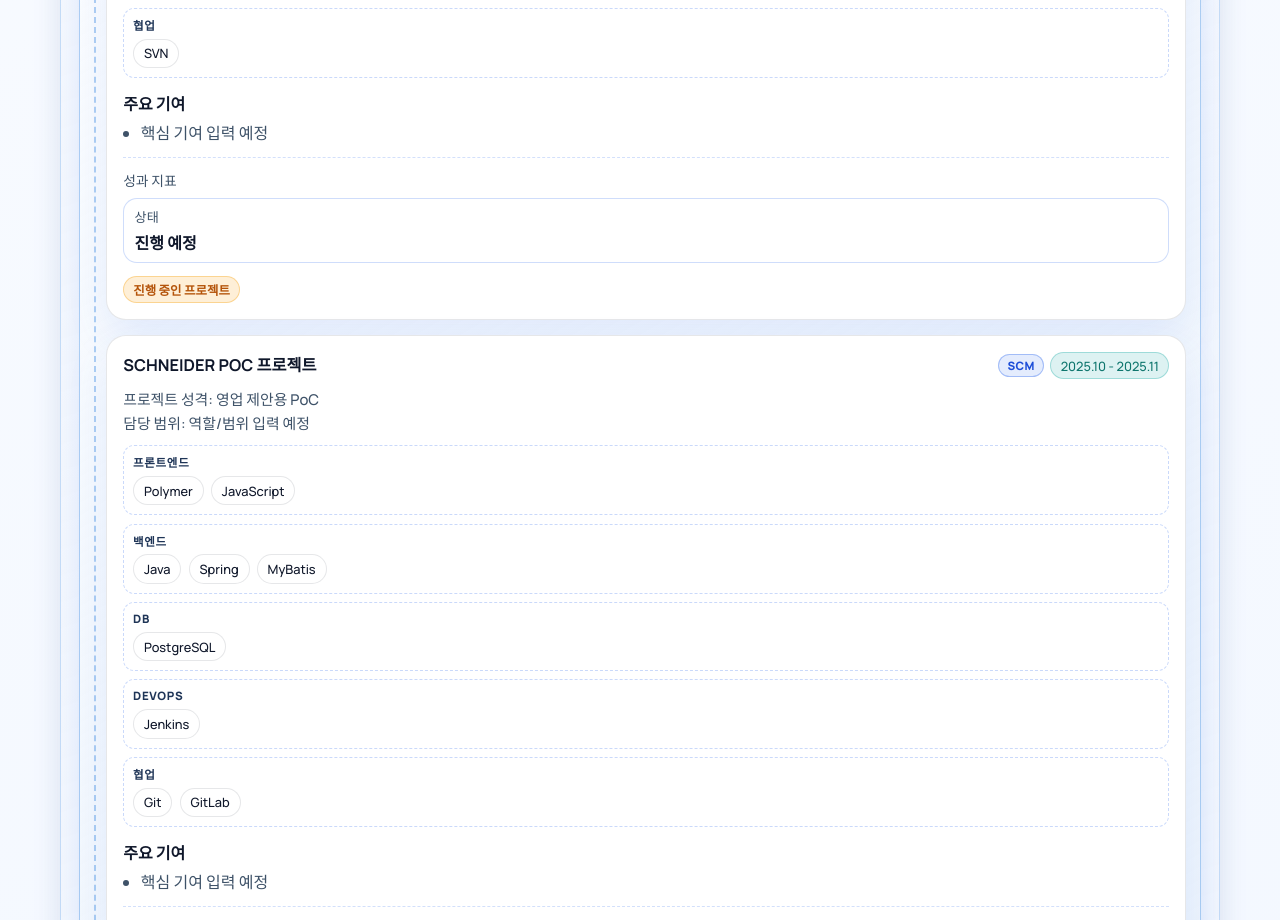
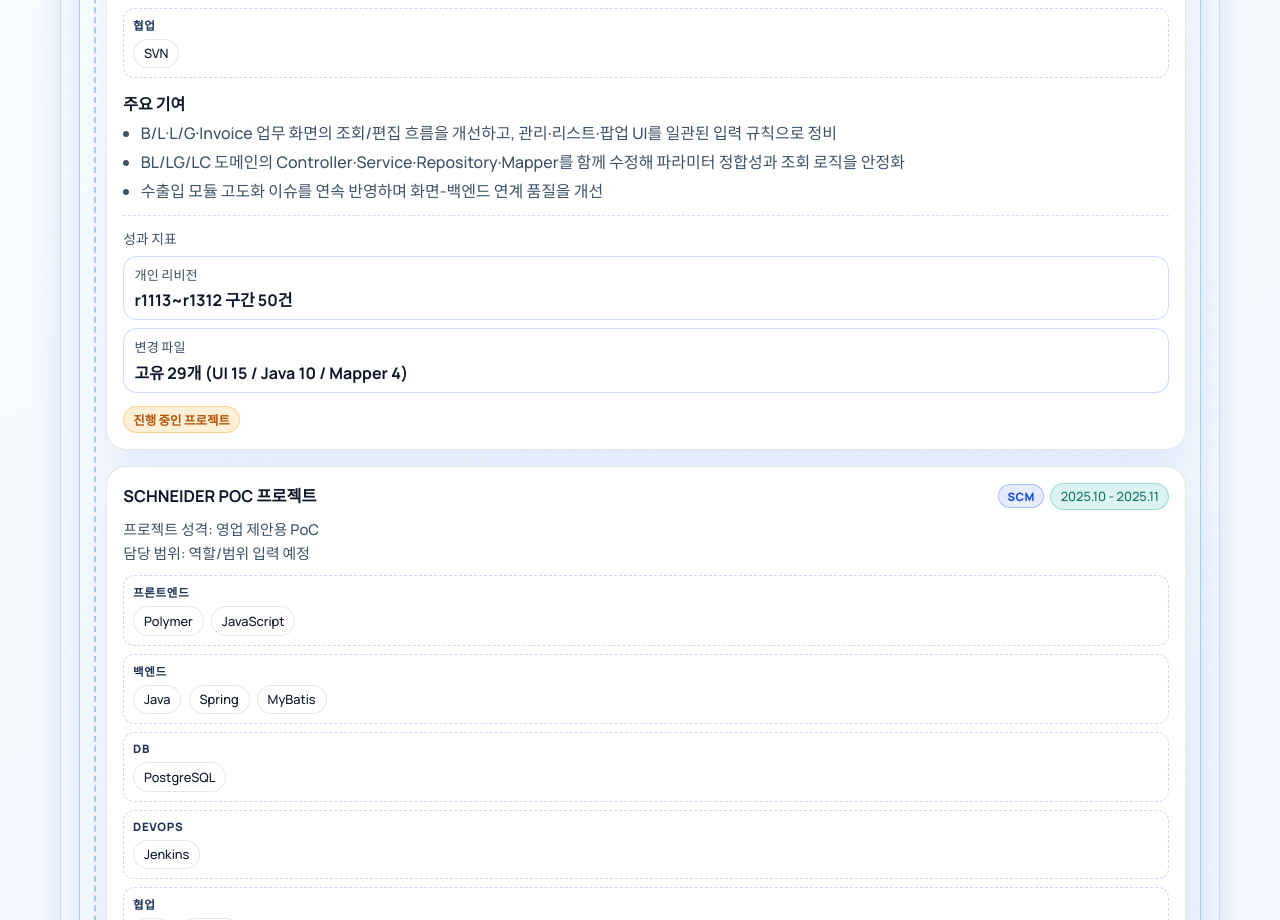
Before and after one commit to IanToo2/portfolio, a React (Vite) app: page / in a window 1280 px wide. Shown: the part 3580-4500 px from the top of the page. Built offline with nearby package versions, Linux system fonts and the light colour scheme.

Commit message:
chore: update SMARTSUITE import-export project details

```diff
--- a/src/data/portfolioData.js
+++ b/src/data/portfolioData.js
@@ -582,14 +582,28 @@ export const PROJECTS = [
     scopeEn: ["To be defined"],
     tech: ["JavaScript", "Java", "Spring", "MyBatis", "Polymer", "SVN", "PostgreSQL"],
     techEn: ["JavaScript", "Java", "Spring", "MyBatis", "Polymer", "SVN", "PostgreSQL"],
-    contributions: ["핵심 기여 입력 예정"],
-    contributionsEn: ["Key contributions to be updated."],
+    contributions: [
+      "B/L·L/G·Invoice 업무 화면의 조회/편집 흐름을 개선하고, 관리·리스트·팝업 UI를 일관된 입력 규칙으로 정비",
+      "BL/LG/LC 도메인의 Controller·Service·Repository·Mapper를 함께 수정해 파라미터 정합성과 조회 로직을 안정화",
+      "수출입 모듈 고도화 이슈를 연속 반영하며 화면-백엔드 연계 품질을 개선"
+    ],
+    contributionsEn: [
+      "Improved B/L, L/G, and Invoice UI flows across manage/list/popup screens with consistent input rules.",
+      "Stabilized parameter consistency and query behavior by coordinating Controller, Service, Repository, and Mapper changes in BL/LG/LC domains.",
+      "Continuously delivered import/export module enhancements on SVN branch tasks (Jan 29 to Feb 11, 2026), improving UI-backend integration quality."
+    ],
     metrics: [
       {
-        label: "상태",
-        labelEn: "Status",
-        value: "진행 예정",
-        valueEn: "Planned"
+        label: "개인 리비전",
+        labelEn: "Personal revisions",
+        value: "r1113~r1312 구간 50건",
+        valueEn: "50 revisions in r1113-r1312"
+      },
+      {
+        label: "변경 파일",
+        labelEn: "Files touched",
+        value: "고유 29개 (UI 15 / Java 10 / Mapper 4)",
+        valueEn: "29 unique files (UI 15 / Java 10 / Mapper 4)"
       }
     ],
     isPending: true
```
